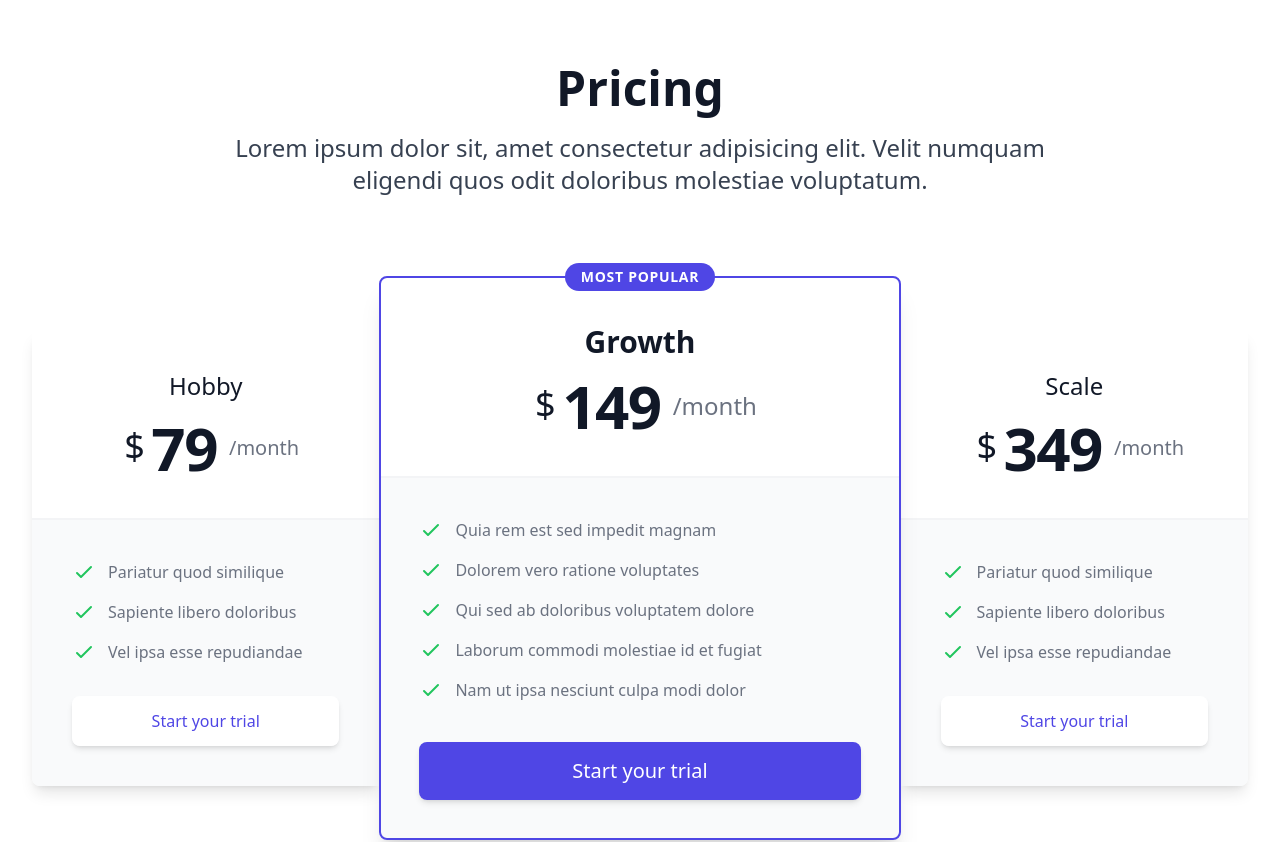
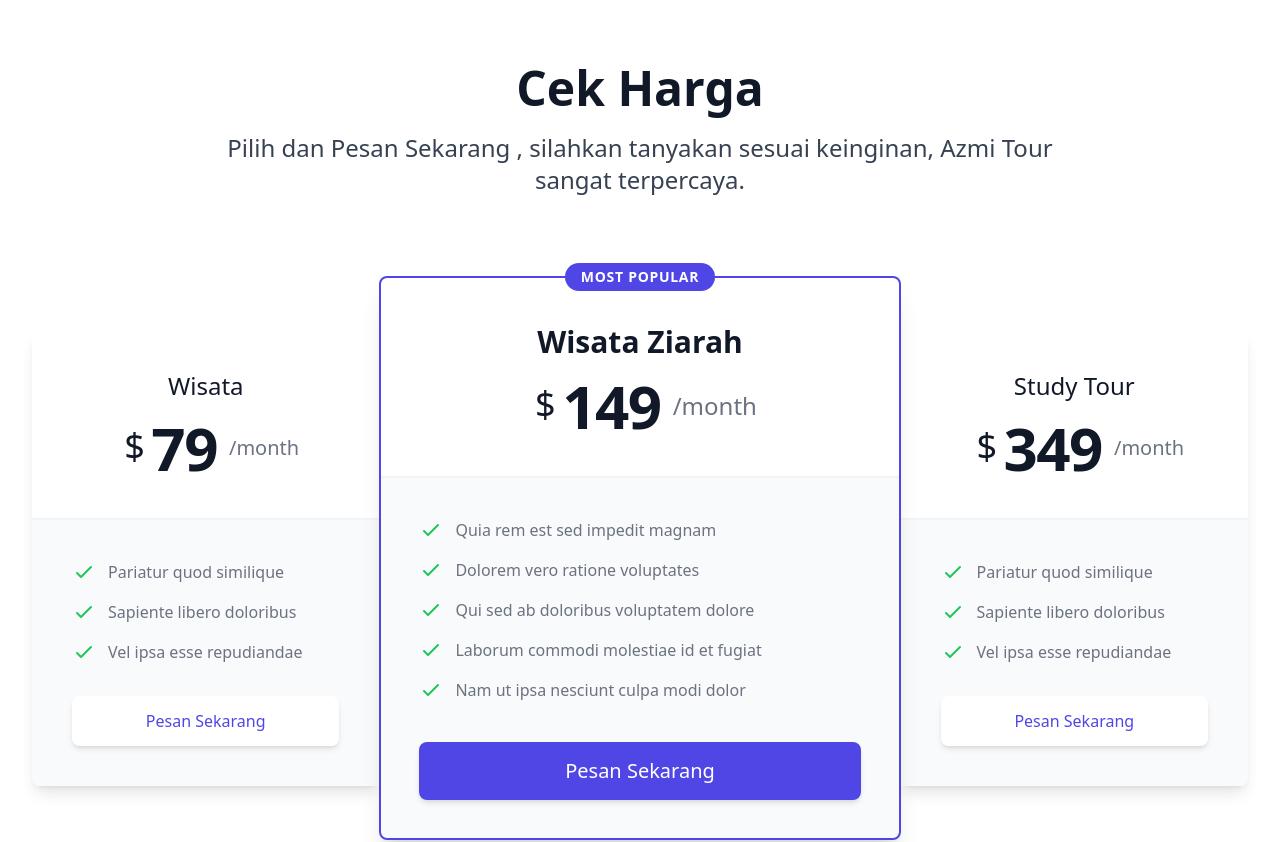
Before and after one commit to mhanifmuhsin/pages-azmitour, a React (Create React App) app: page / in a window 1280 px wide. Shown: the part 780-1622 px from the top of the page. Built offline with nearby package versions, Linux system fonts and the light colour scheme.

Commit message:
update content

```diff
--- a/src/App.js
+++ b/src/App.js
@@ -424,16 +424,13 @@
             <div className="relative mx-auto max-w-md px-4 py-12 sm:max-w-7xl sm:px-6 sm:py-20 md:py-28 lg:px-8 lg:py-32">
               <div className="md:ml-auto md:w-1/2 md:pl-10">
                 <h2 className="text-base font-semibold uppercase tracking-wider text-gray-300">
-                  Award winning support
+                  Legalisasi Azmi Tour
                 </h2>
                 <p className="mt-2 text-white text-3xl font-extrabold tracking-tight sm:text-4xl">
-                  We’re here to help
+                  Kami sudah mengantongi izin
                 </p>
                 <p className="mt-3 text-lg text-gray-300">
-                  Lorem ipsum dolor sit amet, consectetur adipiscing elit. Et,
-                  egestas tempus tellus etiam sed. Quam a scelerisque amet
-                  ullamcorper eu enim et fermentum, augue. Aliquet amet volutpat
-                  quisque ut interdum tincidunt duis.
+                  Azmi Tour sudah mengantongi izin Berusaha berbasis risiko dari Pemerintah Republik Indonesia dengan judul KBLI Jasa Pramuwisata, Dengan demikian tidak diragukan lagi ke absahannya, ayuk kita wisata bersama Azmi Tour
                 </p>
                 <div className="mt-8">
                   <div className="inline-flex rounded-md shadow">
--- a/src/components/Pricing.jsx
+++ b/src/components/Pricing.jsx
@@ -17,11 +17,10 @@
       <div className="pt-28 px-4 sm:px-6 lg:px-8 lg:pt-20">
         <div className="text-center">
           <p className="mt-2 text-3xl font-extrabold text-gray-900 sm:text-4xl lg:text-5xl">
-            Pricing
+            Cek Harga
           </p>
           <p className="mt-3 max-w-4xl mx-auto text-xl text-gray-700 sm:mt-5 sm:text-2xl">
-            Lorem ipsum dolor sit, amet consectetur adipisicing elit. Velit numquam eligendi quos odit doloribus
-            molestiae voluptatum.
+          Pilih dan Pesan Sekarang , silahkan tanyakan sesuai keinginan, Azmi Tour sangat terpercaya.
           </p>
         </div>
       </div>
@@ -37,7 +36,7 @@
                     <div className="bg-white px-6 py-10">
                       <div>
                         <h3 className="text-center text-2xl font-medium text-gray-900" id="tier-hobby">
-                          Hobby
+                          Wisata
                         </h3>
                         <div className="mt-4 flex items-center justify-center">
                           <span className="px-3 flex items-start text-6xl tracking-tight text-gray-900">
@@ -66,7 +65,7 @@
                             className="block w-full text-center rounded-lg border border-transparent bg-white px-6 py-3 text-base font-medium text-indigo-600 hover:bg-gray-50"
                             aria-describedby="tier-hobby"
                           >
-                            Start your trial
+                            Pesan Sekarang
                           </a>
                         </div>
                       </div>
@@ -90,7 +89,7 @@
                   <div className="bg-white rounded-t-lg px-6 pt-12 pb-10">
                     <div>
                       <h3 className="text-center text-3xl font-semibold text-gray-900 sm:-mx-6" id="tier-growth">
-                        Growth
+                        Wisata Ziarah
                       </h3>
                       <div className="mt-4 flex items-center justify-center">
                         <span className="px-3 flex items-start text-6xl tracking-tight text-gray-900 sm:text-6xl">
@@ -119,7 +118,7 @@
                           className="block w-full text-center rounded-lg border border-transparent bg-indigo-600 px-6 py-4 text-xl leading-6 font-medium text-white hover:bg-indigo-700"
                           aria-describedby="tier-growth"
                         >
-                          Start your trial
+                          Pesan Sekarang
                         </a>
                       </div>
                     </div>
@@ -132,7 +131,7 @@
                     <div className="bg-white px-6 py-10">
                       <div>
                         <h3 className="text-center text-2xl font-medium text-gray-900" id="tier-scale">
-                          Scale
+                          Study Tour
                         </h3>
                         <div className="mt-4 flex items-center justify-center">
                           <span className="px-3 flex items-start text-6xl tracking-tight text-gray-900">
@@ -161,7 +160,7 @@
                             className="block w-full text-center rounded-lg border border-transparent bg-white px-6 py-3 text-base font-medium text-indigo-600 hover:bg-gray-50"
                             aria-describedby="tier-scale"
                           >
-                            Start your trial
+                            Pesan Sekarang
                           </a>
                         </div>
                       </div>
--- a/src/components/Testimonial.jsx
+++ b/src/components/Testimonial.jsx
@@ -5,7 +5,11 @@
       <div className="max-w-7xl mx-auto md:grid md:grid-cols-2 md:px-6 lg:px-8">
         <div className="py-12 px-4 sm:px-6 md:flex md:flex-col md:py-16 md:pl-0 md:pr-10 md:border-r md:border-gray-100 lg:pr-16">
           <div className="md:flex-shrink-0">
-              <img className="h-12" src="https://tailwindui.com/img/logos/tuple-logo-indigo-300.svg" alt="Tuple" />
+            <img
+              className="h-12"
+              src="https://tailwindui.com/img/logos/tuple-logo-indigo-300.svg"
+              alt="Tuple"
+            />
           </div>
           <blockquote className="mt-6 md:flex-grow md:flex md:flex-col">
             <div className="relative text-lg font-medium text-white md:flex-grow">
@@ -18,8 +22,9 @@
                 <path d="M9.352 4C4.456 7.456 1 13.12 1 19.36c0 5.088 3.072 8.064 6.624 8.064 3.36 0 5.856-2.688 5.856-5.856 0-3.168-2.208-5.472-5.088-5.472-.576 0-1.344.096-1.536.192.48-3.264 3.552-7.104 6.624-9.024L9.352 4zm16.512 0c-4.8 3.456-8.256 9.12-8.256 15.36 0 5.088 3.072 8.064 6.624 8.064 3.264 0 5.856-2.688 5.856-5.856 0-3.168-2.304-5.472-5.184-5.472-.576 0-1.248.096-1.44.192.48-3.264 3.456-7.104 6.528-9.024L25.864 4z" />
               </svg>
               <p className="relative">
-                  Lorem ipsum dolor sit amet consectetur adipisicing elit. Nemo expedita voluptas culpa sapiente alias
-                  molestiae. Numquam corrupti in laborum sed rerum et corporis.
+                Wisata ziarah kali ini dipimpin dari azmi tour Alhamdulillah
+                diberikan lancar dan sehat semuanya, dan ga pernah kecewa dengan
+                unit dan fasilitas yang diberikan selalu yang terbaik
               </p>
             </div>
             <footer className="mt-8">
@@ -32,8 +37,12 @@
                   />
                 </div>
                 <div className="ml-4">
-                    <div className="text-base font-medium text-white">Judith Black</div>
-                    <div className="text-base font-medium text-indigo-200">CEO, Tuple</div>
+                  <div className="text-base font-medium text-white">
+                    Judith Black
+                  </div>
+                  <div className="text-base font-medium text-indigo-200">
+                    CEO, Tuple
+                  </div>
                 </div>
               </div>
             </footer>
@@ -57,9 +66,7 @@
                 <path d="M9.352 4C4.456 7.456 1 13.12 1 19.36c0 5.088 3.072 8.064 6.624 8.064 3.36 0 5.856-2.688 5.856-5.856 0-3.168-2.208-5.472-5.088-5.472-.576 0-1.344.096-1.536.192.48-3.264 3.552-7.104 6.624-9.024L9.352 4zm16.512 0c-4.8 3.456-8.256 9.12-8.256 15.36 0 5.088 3.072 8.064 6.624 8.064 3.264 0 5.856-2.688 5.856-5.856 0-3.168-2.304-5.472-5.184-5.472-.576 0-1.248.096-1.44.192.48-3.264 3.456-7.104 6.528-9.024L25.864 4z" />
               </svg>
               <p className="relative">
-                  Lorem ipsum dolor sit amet consectetur adipisicing elit. Nemo expedita voluptas culpa sapiente alias
-                  molestiae. Numquam corrupti in laborum sed rerum et corporis. Nemo expedita voluptas culpa sapiente
-                  alias molestiae.
+                Azmi tour sukses terus ya, unit dan pelayanannya memuaskan sekali
               </p>
             </div>
             <footer className="mt-8">
@@ -72,8 +79,12 @@
                   />
                 </div>
                 <div className="ml-4">
-                    <div className="text-base font-medium text-white">Joseph Rodriguez</div>
-                    <div className="text-base font-medium text-indigo-200">CEO, Workcation</div>
+                  <div className="text-base font-medium text-white">
+                    Joseph Rodriguez
+                  </div>
+                  <div className="text-base font-medium text-indigo-200">
+                    CEO, Workcation
+                  </div>
                 </div>
               </div>
             </footer>
@@ -81,5 +92,5 @@
         </div>
       </div>
     </section>
-    )
+  );
 }
```
Lines whose indentation alone changed are shown as unchanged.
